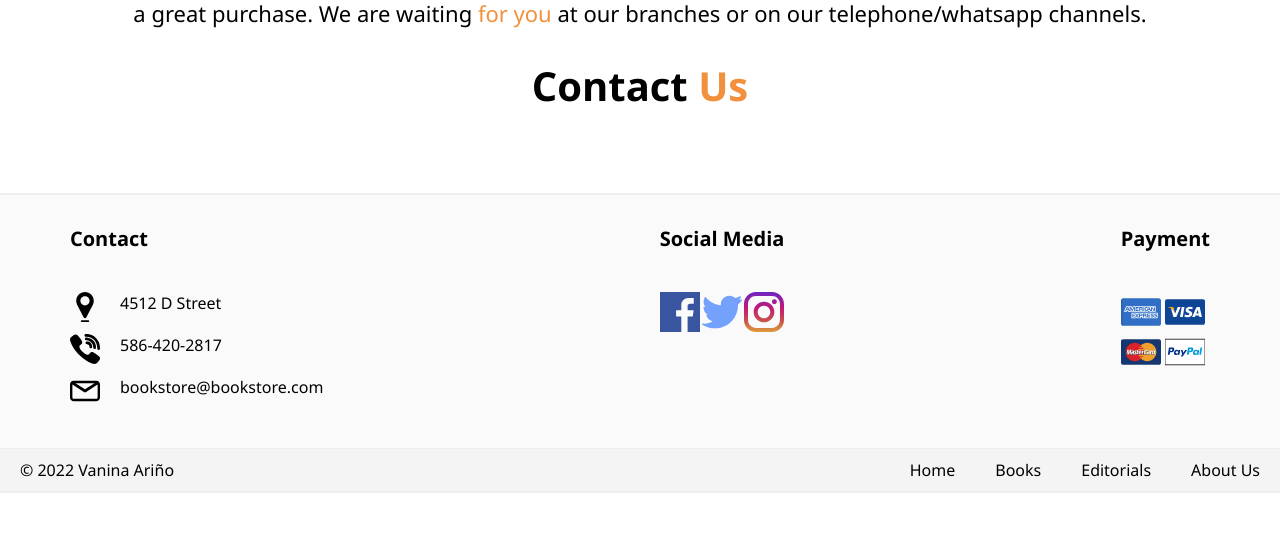
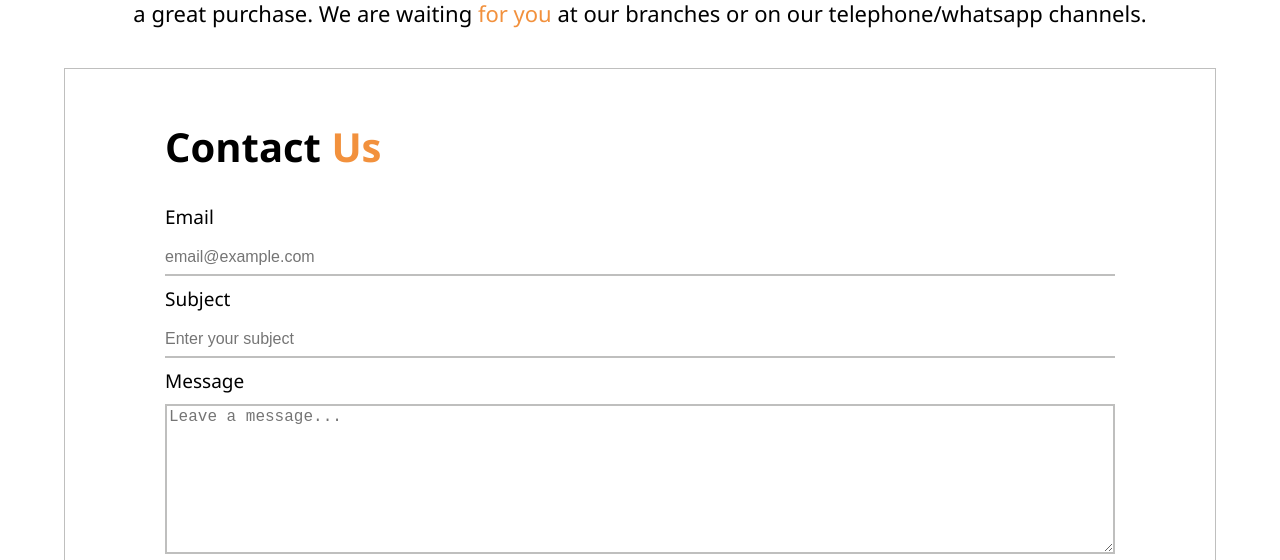
Before and after one commit to vani98/final-project-books-UTN, a React (Vite) app: page /about-us in a window 1280 px wide. Shown: the part 392-952 px from the top of the page. Before the commit the page ends 885 px from the top, so only its background shows below. Built offline with nearby package versions, Linux system fonts and the light colour scheme; no server answers.

Commit message:
form added with formik

```diff
--- a/package.json
+++ b/package.json
@@ -9,6 +9,7 @@
   },
   "dependencies": {
     "axios": "^0.27.2",
+    "formik": "^2.2.9",
     "react": "^18.0.0",
     "react-dom": "^18.0.0",
     "react-router-dom": "^6.3.0",
--- a/src/components/Button/Button.jsx
+++ b/src/components/Button/Button.jsx
@@ -1,7 +1,11 @@
 import * as SC from "./Button.styles";
 
-const Button = ({ children, onClick }) => {
-  return <SC.Button onClick={onClick}>{children}</SC.Button>;
+const Button = ({ children, onClick, type }) => {
+  return (
+    <SC.Button onClick={onClick} type={type}>
+      {children}
+    </SC.Button>
+  );
 };
 
 export default Button;
--- a/src/components/Button/Button.styles.js
+++ b/src/components/Button/Button.styles.js
@@ -14,4 +14,7 @@ export const Button = styled.button`
   :hover {
     background-color: ${themes.colors.orange[1]};
   }
+  :focus {
+    outline: none;
+  }
 `;
--- a/src/pages/AboutUs/AboutUs.jsx
+++ b/src/pages/AboutUs/AboutUs.jsx
@@ -3,8 +3,54 @@ import Layout from "../../components/Layout/Layout";
 import Loader from "../../components/Loader";
 import EmployeePhotoInfo from "./EmployeePhotoInfo";
 import useApi from "../../hooks/useApi";
+import { useFormik } from "formik";
+import Button from "../../components/Button";
+import { useState } from "react";
+
+const validate = (values) => {
+  const errors = {};
+  const regEx = /^[A-Z0-9._%+-]+@[A-Z0-9.-]+\.[A-Z]{2,4}$/i;
+
+  if (!values.email) {
+    errors.email = "Required";
+  } else if (!regEx.test(values.email)) {
+    errors.email = "Invalid email address";
+  }
+  if (!values.subject) {
+    errors.subject = "Required";
+  } else if (values.subject.length <= 2) {
+    errors.subject = "The message is too short";
+  } else if (values.subject.length >= 50) {
+    errors.subject = "The message is too long";
+  }
+  if (!values.message) {
+    errors.message = "Required";
+  } else if (values.message.length <= 10) {
+    errors.message = "The message is too short";
+  } else if (values.message.length >= 150) {
+    errors.message = "The message is too long";
+  }
+
+  return errors;
+};
+
 const AboutUs = () => {
+  const [formSend, setFormSend] = useState(false);
   const [teamData, isLoading] = useApi("/team.json");
+
+  const formik = useFormik({
+    initialValues: {
+      email: "",
+      subject: "",
+      message: "",
+    },
+    validate,
+    onSubmit: (values, { resetForm }) => {
+      resetForm();
+      setFormSend(true);
+      setTimeout(() => setFormSend(false), 5000);
+    },
+  });
   return (
     <Layout>
       {isLoading ? (
@@ -30,10 +76,42 @@ const AboutUs = () => {
             are waiting <span>for you</span> at our branches or on our
             telephone/whatsapp channels.
           </SC.Description>
-          <h2>
-            Contact <span>Us</span>
-          </h2>
-          <form></form>
+
+          <SC.ContactForm>
+            <h2>
+              Contact <span>Us</span>
+            </h2>
+            <form onSubmit={formik.handleSubmit}>
+              <label htmlFor="email">Email</label>
+              <input
+                type="email"
+                placeholder="email@example.com"
+                {...formik.getFieldProps("email")}
+              />
+              {formik.touched.email && formik.errors.email && (
+                <SC.Error>{formik.errors.email}</SC.Error>
+              )}
+              <label htmlFor="subject">Subject</label>
+              <input
+                type="text"
+                placeholder="Enter your subject"
+                {...formik.getFieldProps("subject")}
+              />
+              {formik.touched.subject && formik.errors.subject && (
+                <SC.Error>{formik.errors.subject}</SC.Error>
+              )}
+              <label htmlFor="message">Message</label>
+              <textarea
+                placeholder="Leave a message..."
+                {...formik.getFieldProps("message")}
+              ></textarea>
+              {formik.touched.message && formik.errors.message && (
+                <SC.Error>{formik.errors.message}</SC.Error>
+              )}
+              <Button type="submit">Send Email</Button>
+              {formSend && <SC.Sent>Email sent</SC.Sent>}
+            </form>
+          </SC.ContactForm>
         </SC.Container>
       )}
     </Layout>
--- a/src/pages/AboutUs/AboutUs.styles.js
+++ b/src/pages/AboutUs/AboutUs.styles.js
@@ -33,3 +33,60 @@ export const Description = styled.p`
     color: ${themes.colors.primary};
   }
 `;
+
+export const ContactForm = styled.div`
+  padding: 5rem 10rem;
+  border: 1px solid ${themes.colors.grey[1]};
+  /* width: 85%; */
+  margin-top: 4rem;
+  h2 {
+    text-align: left;
+  }
+  form {
+    display: flex;
+    flex-direction: column;
+  }
+  input,
+  label {
+    margin-bottom: 1rem;
+  }
+  label {
+    font-size: 1.9rem;
+  }
+  input {
+    border: none;
+    border-bottom: 2px solid ${themes.colors.grey[1]};
+    padding: 0.8rem 0;
+    background-color: transparent;
+    :focus {
+      outline: none;
+      border-bottom: 2px solid ${themes.colors.primary};
+    }
+  }
+  textarea {
+    padding: 0.2rem;
+    /* margin-bottom: 4rem; */
+    border: 2px solid ${themes.colors.grey[1]};
+    height: 150px;
+    :focus {
+      outline: none;
+      border: 2px solid ${themes.colors.primary};
+    }
+  }
+
+  button {
+    margin-top: 4rem;
+  }
+`;
+
+export const Error = styled.p`
+  margin: 0.5rem 0;
+  color: ${themes.colors.red[0]};
+`;
+
+export const Sent = styled.p`
+  text-align: center;
+  margin-top: 1rem;
+  font-size: 2rem;
+  color: ${themes.colors.green[0]};
+`;
```
Also changed, not shown: 1 other file (tests, documents, lock files or other folders).
